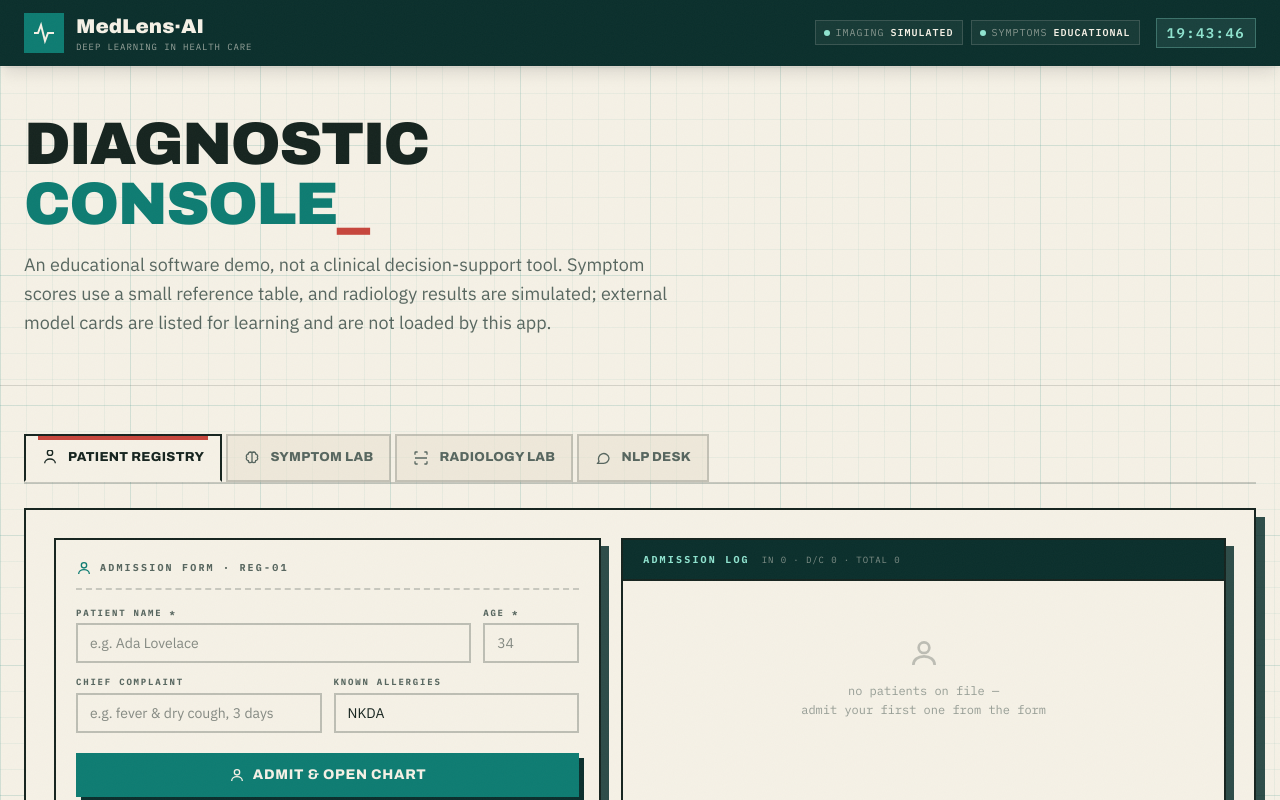
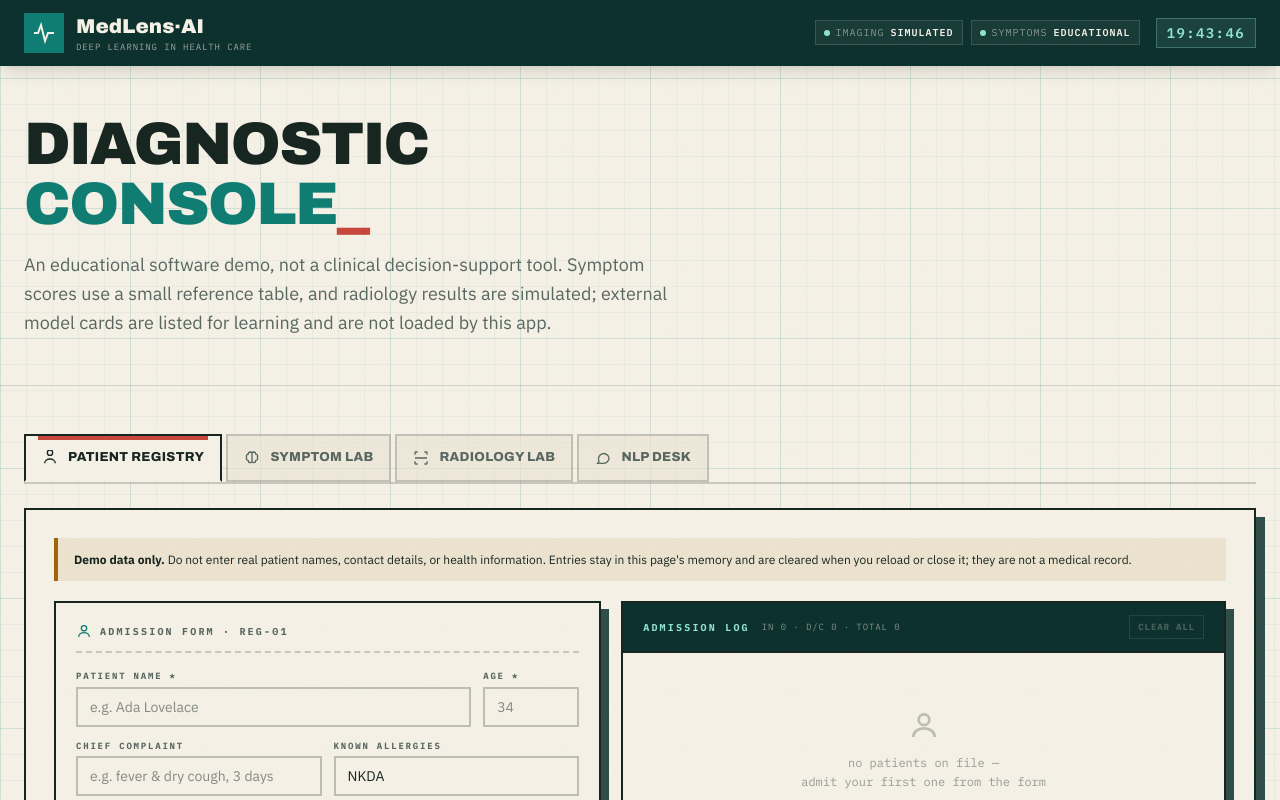
Before and after one commit to smir1998/AI-Medical-Diagnosis-Assistant, a React (Vite) app: page / in a window 1280 px wide. Shown: the top 800 px of the page. Built offline with nearby package versions, Linux system fonts and the light colour scheme.

Commit message:
Add demo data privacy controls

```diff
--- a/src/App.tsx
+++ b/src/App.tsx
@@ -68,6 +68,12 @@ export default function App() {
     if (activePatientId === id) setActivePatientId(null);
   };
 
+  const handleClearAllPatients = () => {
+    setPatients([]);
+    setActivePatientId(null);
+    setReport(null);
+  };
+
   return (
     <div className="min-h-screen">
       <div className="noise-overlay" aria-hidden="true" />
@@ -128,6 +134,7 @@ export default function App() {
               onActivate={setActivePatientId}
               onDischarge={handleDischarge}
               onRemove={handleRemove}
+              onClearAll={handleClearAllPatients}
             />
           )}
           {tab === "symptom" && (
--- a/src/components/PatientRegistry.tsx
+++ b/src/components/PatientRegistry.tsx
@@ -35,9 +35,10 @@ interface Props {
   onActivate: (id: string | null) => void;
   onDischarge: (id: string) => void;
   onRemove: (id: string) => void;
+  onClearAll: () => void;
 }
 
-export function PatientRegistry({ patients, activeId, onAdmit, onActivate, onDischarge, onRemove }: Props) {
+export function PatientRegistry({ patients, activeId, onAdmit, onActivate, onDischarge, onRemove, onClearAll }: Props) {
   const [draft, setDraft] = useState({
     name: "",
     age: "",
@@ -99,7 +100,12 @@ export function PatientRegistry({ patients, activeId, onAdmit, onActivate, onDis
   };
 
   return (
-    <div className="grid gap-5 lg:grid-cols-[0.95fr_1.05fr]">
+    <div>
+      <p className="mb-5 border-l-4 border-amber bg-amber/10 px-4 py-3 text-xs leading-relaxed text-ink">
+        <strong>Demo data only.</strong> Do not enter real patient names, contact details, or health information.
+        Entries stay in this page's memory and are cleared when you reload or close it; they are not a medical record.
+      </p>
+      <div className="grid gap-5 lg:grid-cols-[0.95fr_1.05fr]">
       <form onSubmit={submit} className="border-2 border-ink bg-paper p-5 shadow-[8px_8px_0_0_rgba(11,47,45,0.85)]">
         <p className="mb-4 flex items-center gap-2 border-b-2 border-dashed border-ink/20 pb-3">
           <svg viewBox="0 0 24 24" fill="none" stroke="currentColor" strokeWidth="2" className="h-4 w-4 text-teal">
@@ -165,11 +171,23 @@ export function PatientRegistry({ patients, activeId, onAdmit, onActivate, onDis
       </form>
 
       <div className="border-2 border-ink bg-paper shadow-[8px_8px_0_0_rgba(11,47,45,0.85)]">
-        <div className="flex flex-wrap items-center gap-x-3 gap-y-1 border-b-2 border-ink bg-pine px-5 py-3 text-paper">
+        <div className="flex flex-wrap items-center justify-between gap-x-3 gap-y-1 border-b-2 border-ink bg-pine px-5 py-3 text-paper">
+          <div className="flex flex-wrap items-center gap-x-3 gap-y-1">
           <p className="font-mono text-[10px] font-bold tracking-[0.22em] text-mint">ADMISSION LOG</p>
           <span className="font-mono text-[9px] tracking-widest text-paper/50">
             IN {patients.filter((p) => p.status === "admitted").length} · D/C {patients.filter((p) => p.status === "discharged").length} · TOTAL {patients.length}
           </span>
+          </div>
+          <button
+            type="button"
+            disabled={patients.length === 0}
+            onClick={() => {
+              if (window.confirm("Clear all demo patients and the current report from this page?")) onClearAll();
+            }}
+            className="border border-paper/30 px-2 py-1 font-mono text-[9px] font-bold tracking-widest text-paper/75 transition-colors hover:border-alert hover:text-paper disabled:cursor-not-allowed disabled:opacity-35"
+          >
+            CLEAR ALL
+          </button>
         </div>
 
         {patients.length === 0 ? (
@@ -245,6 +263,7 @@ export function PatientRegistry({ patients, activeId, onAdmit, onActivate, onDis
           </ul>
         )}
       </div>
+      </div>
     </div>
   );
 }
```
Also changed, not shown: 1 other file (tests, documents, lock files or other folders).
